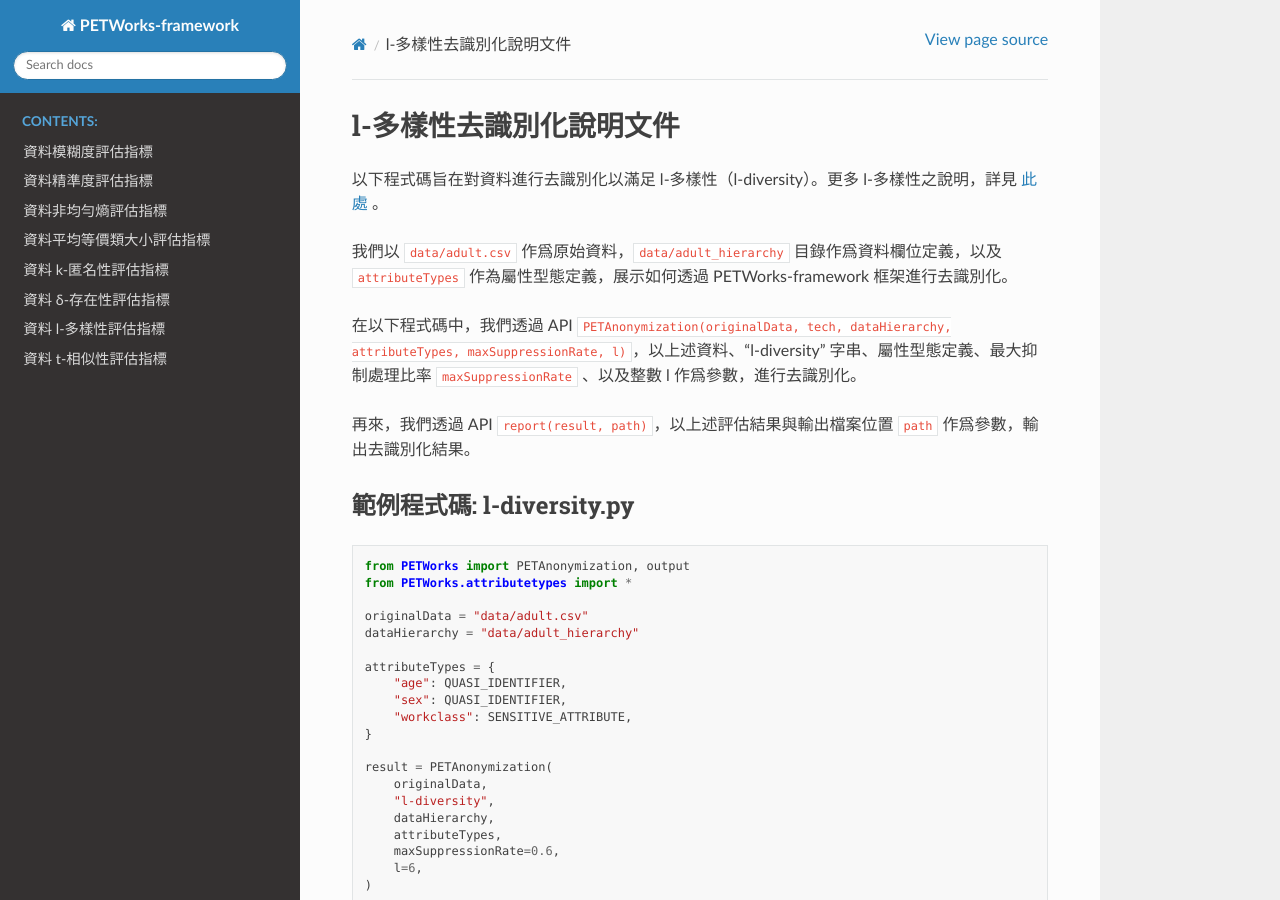
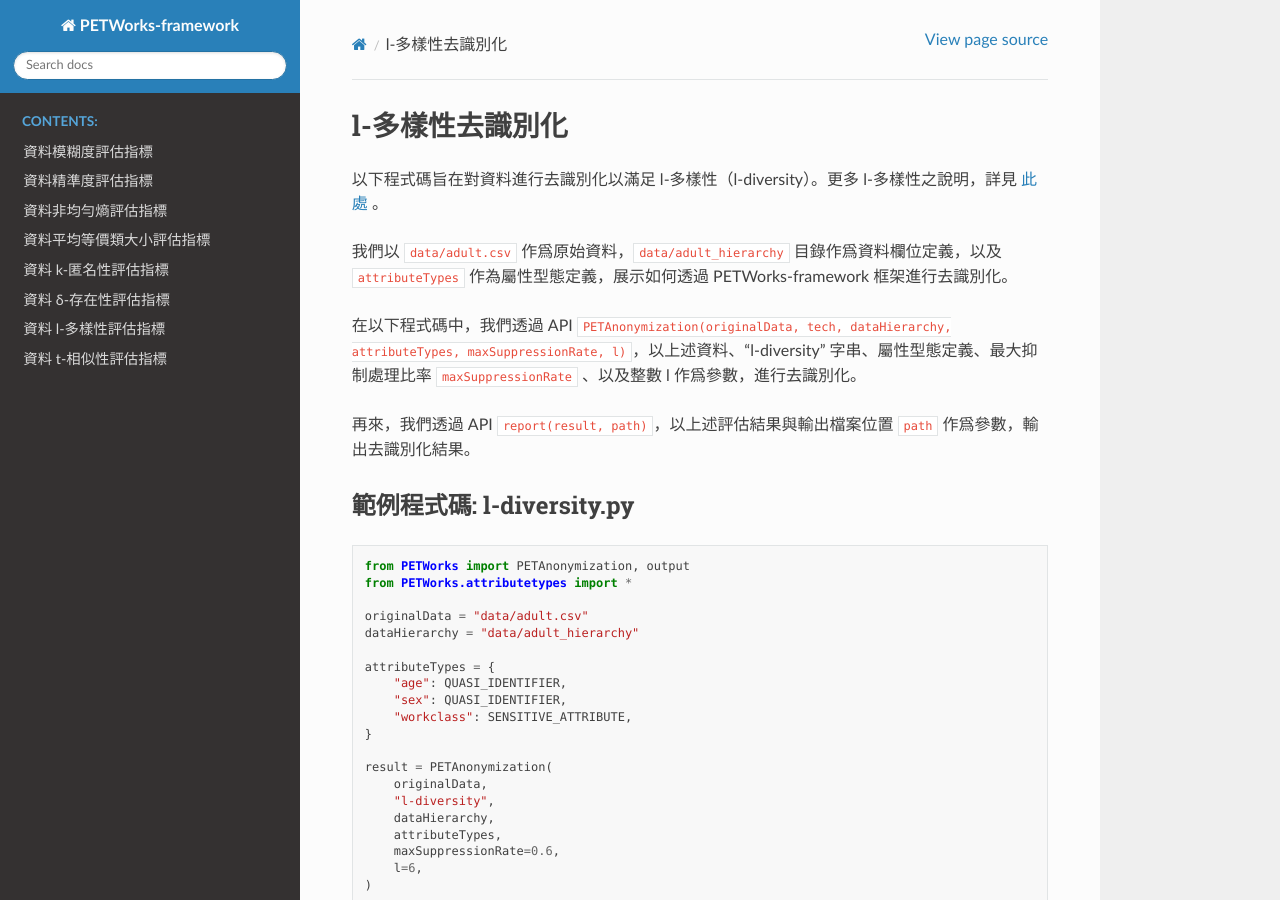
Before and after one commit to quark-engine/PETWorks-DOC, a Sphinx documentation site: the page built from docs/source/ldiversity_de-identify.rst, in a window 1280 px wide and 900 px high. Built offline with Sphinx 7.4.7 and the Read the Docs theme 2.0.0, drawn with Linux system fonts in a browser that asks for light colours.

Commit message:
Update ldiversity_de-identify.rst

```diff
--- a/docs/source/ldiversity_de-identify.rst
+++ b/docs/source/ldiversity_de-identify.rst
@@ -1,5 +1,5 @@
 +++++++++++++++++++++++++++++++++++++++
-l-多樣性去識別化說明文件
+l-多樣性去識別化
 +++++++++++++++++++++++++++++++++++++++
 
 
```
